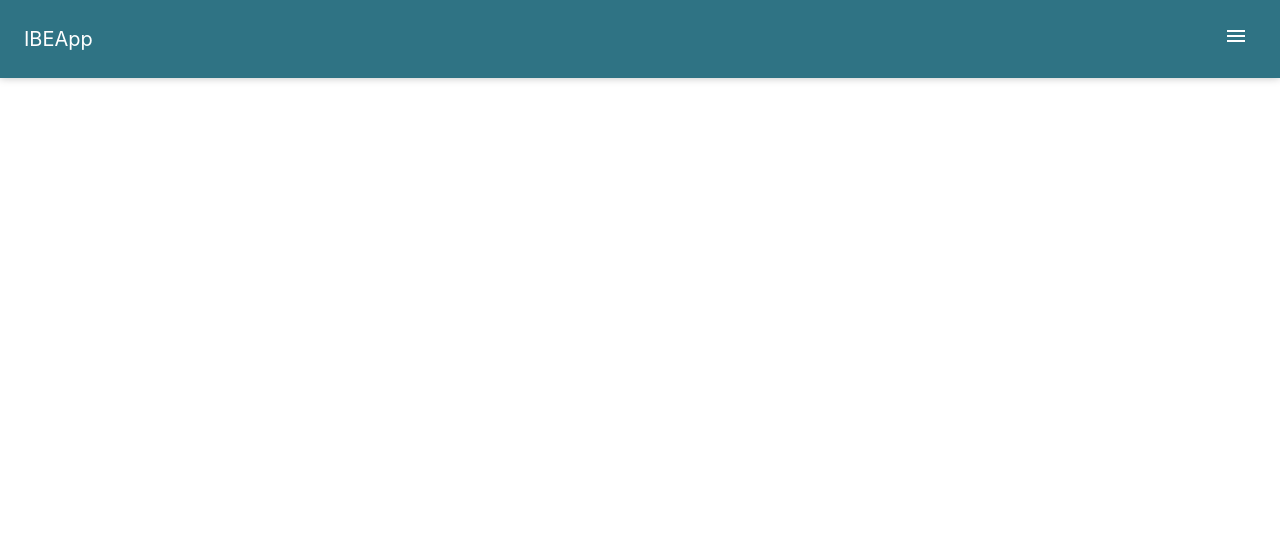
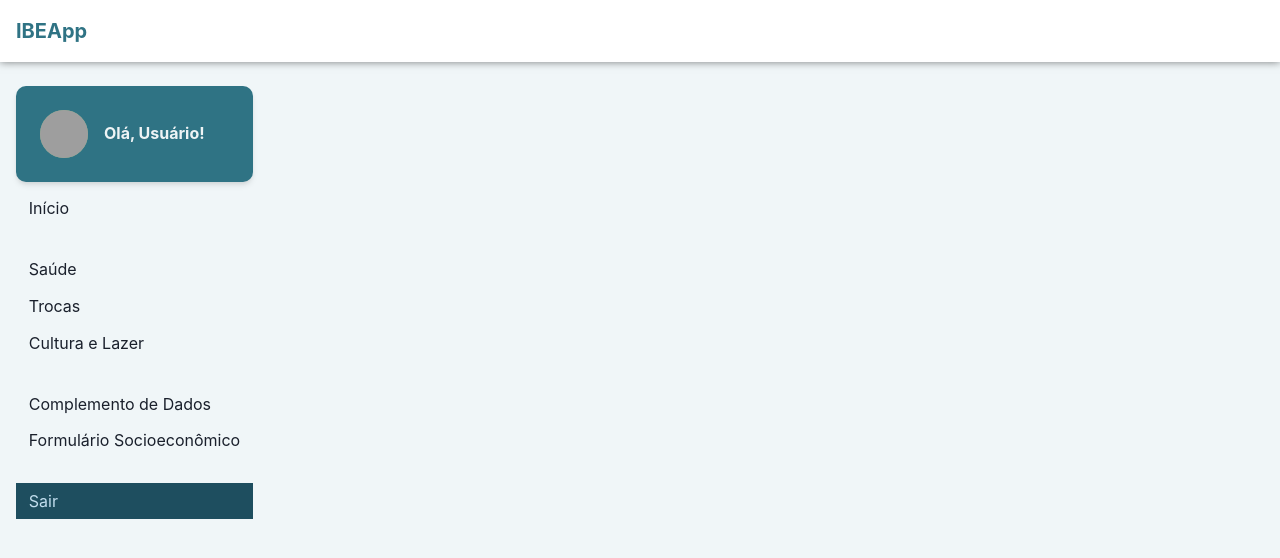
Before and after one commit to CodelabUnifesp/ibeac-web, a React (Create React App) app: page /home in a window 1280 px wide. Shown: the top 558 px of the page. Built offline with nearby package versions, Linux system fonts and the light colour scheme; grey boxes are pictures that could not be loaded; the HTML template or start-up script is replaced by a standard one.

Commit message:
estrutura inicial para sidebar no desktop

```diff
--- a/package.json
+++ b/package.json
@@ -3,6 +3,7 @@
   "version": "0.1.0",
   "private": true,
   "dependencies": {
+    "@chakra-ui/avatar": "^1.2.5",
     "@chakra-ui/button": "^1.3.2",
     "@chakra-ui/icon": "^1.1.9",
     "@chakra-ui/layout": "^1.4.5",
--- a/src/App.js
+++ b/src/App.js
@@ -1,6 +1,6 @@
 import React from 'react';
 
-import {ChakraProvider} from '@chakra-ui/react';
+import {Box, ChakraProvider} from '@chakra-ui/react';
 import Routes from './routes';
 
 import theme from './theme';
@@ -8,9 +8,9 @@ import theme from './theme';
 function App() {
   return (
     <ChakraProvider theme={theme}>
-      <div className="appContainer">
+      <Box className="appContainer" bg={{base: 'white', lg: '#F0F6F8'}}>
         <Routes />
-      </div>
+      </Box>
     </ChakraProvider>
   );
 }
--- a/src/components/Header/index.js
+++ b/src/components/Header/index.js
@@ -6,20 +6,20 @@ import {MdMenu, MdClose} from 'react-icons/md';
 
 import Icon from '@chakra-ui/icon';
 import {IconButton} from '@chakra-ui/button';
-import {Container} from './styles';
+import {Wrapper, Container} from './styles';
 
 const Header = ({children, open, onMenu} = {}) => (
   <>
-    <Container
-      p={6}
-      bg="primary.600"
-      color="white"
+    <Wrapper
+      bg={{base: 'primary.600', lg: 'white'}}
+      color={{base: 'white', lg: 'primary.600'}}
       style={open ? {boxShadow: 'none'} : {}}>
-      <Text fontWeight="regular" fontSize="xl">
+      <Container p={{base: 6, lg: 4}}>
+        <Text fontWeight="bold" fontSize="xl">
           IBEApp
         </Text>
 
-      <Box display={{base: 'block', xs: 'none'}}>
+        <Box display={{base: 'block', lg: 'none'}}>
           <IconButton
             onClick={onMenu}
             colorScheme="white"
@@ -28,6 +28,7 @@ const Header = ({children, open, onMenu} = {}) => (
           />
         </Box>
       </Container>
+    </Wrapper>
     {children}
   </>
 );
--- a/src/components/Header/styles.js
+++ b/src/components/Header/styles.js
@@ -1,5 +1,10 @@
 import {Box} from '@chakra-ui/layout';
 import styled from 'styled-components';
+
+export const Wrapper = styled(Box)`
+  width: 100%;
+  box-shadow: 0px 0px 0.5rem 0px rgba(0, 0, 0, 0.5);
+`;
 
 export const Container = styled(Box)`
   display: flex;
@@ -8,11 +13,8 @@ export const Container = styled(Box)`
   justify-content: space-between;
   flex-wrap: wrap;
   width: 100%;
-  box-shadow: 0px 0px 0.5rem 0px rgba(0, 0, 0, 0.25);
-  z-index: 10;
-  position: absolute;
-  top: 0;
-  left: 0;
+  max-width: 1300px;
+  margin: 0 auto;
 `;
 
 export default {
--- /dev/null
+++ b/src/components/Navigation/index.js
@@ -0,0 +1,30 @@
+import React, {useRef} from 'react';
+
+import {Menu} from '@chakra-ui/react';
+
+import {MenuItem} from './styles';
+
+const Navigation = () => {
+  const ok = useRef();
+
+  return (
+    <Menu>
+      <MenuItem to="/">Início</MenuItem>
+      <br />
+      <MenuItem to="/how">Saúde</MenuItem>
+      <MenuItem to="/faetures">Trocas</MenuItem>
+      <MenuItem to="/pricing">Cultura e Lazer</MenuItem>
+      <br />
+      <MenuItem to="/faetures">Complemento de Dados</MenuItem>
+      <MenuItem to="/pricing">Formulário Socioeconômico</MenuItem>
+      <br />
+      <MenuItem to="/signup" isLast color="primary.100" bg="primary.700">
+        Sair
+      </MenuItem>
+    </Menu>
+  );
+};
+
+Navigation.displayName = 'Navigation';
+
+export default Navigation;
--- /dev/null
+++ b/src/components/Navigation/styles.js
@@ -0,0 +1,16 @@
+import styled from 'styled-components';
+
+import {Box, MenuItem as CMenuItem} from '@chakra-ui/react';
+
+export const MenuItem = styled(CMenuItem)`
+  justify-content: 'center';
+
+  &:focus {
+    background: var(--chakra-colors-primary-400);
+    color: 'black';
+  }
+`;
+
+export default {
+  MenuItem,
+};
--- /dev/null
+++ b/src/components/Sidebar/index.js
@@ -0,0 +1,35 @@
+import React from 'react';
+import PropTypes from 'prop-types';
+
+import {Stack, Box, Button, Heading, Flex} from '@chakra-ui/layout';
+import {Avatar} from '@chakra-ui/avatar';
+
+const Sidebar = ({children} = {}) => (
+  <Stack>
+    <Flex
+      flexDirection="row"
+      align="center"
+      bg="primary.600"
+      p={6}
+      borderRadius="10px"
+      shadow="md">
+      <Box mr={4}>
+        <Avatar name="Usuário" src="https://bit.ly/dan-abramov" />
+      </Box>
+      <Heading size="sm" color="whiteAlpha.900">
+        Olá, Usuário!
+      </Heading>
+    </Flex>
+    <Box>{children}</Box>
+  </Stack>
+);
+
+Sidebar.displayName = 'Sidebar';
+Sidebar.defaultProps = {
+  children: null,
+};
+Sidebar.propTypes = {
+  children: PropTypes.node,
+};
+
+export default Sidebar;
--- a/src/layouts/default/index.js
+++ b/src/layouts/default/index.js
@@ -1,12 +1,13 @@
 import React, {useState} from 'react';
 import PropTypes from 'prop-types';
 
-import {Box, Button, Collapse, Menu, MenuItem, Stack} from '@chakra-ui/react';
+import {Box, Collapse, Stack} from '@chakra-ui/react';
 
 import Header from '../../components/Header';
 
-import {Container} from './styles.js';
-import NavBar from '../../components/Navbar';
+import {Container, Content} from './styles.js';
+import Navigation from '../../components/Navigation';
+import Sidebar from '../../components/Sidebar';
 
 const Default = ({children} = {}) => {
   const [menu, setMenu] = useState(false);
@@ -18,54 +19,30 @@ const Default = ({children} = {}) => {
         <Header open={menu} onMenu={() => setMenu(!menu)}>
           <Collapse in={menu} animateOpacity>
             <Box
-              bg="primary.600"
-              color="white"
-              pt="78px"
+              bg={{base: 'primary.600', lg: 'white'}}
+              color={{base: 'white', lg: 'primary.600'}}
               zIndex={9}
-              boxShadow="0px 0px 0.5rem 0px rgba(0, 0, 0, 0.25)">
-              <Box pb={6} flexBasis={{base: '100%', xs: 'none'}}>
+              boxShadow="0px 0.25rem 0.25rem 0px rgba(0, 0, 0, 0.25)">
+              <Box pb={6} flexBasis={{base: '100%', lg: 'none'}}>
                 <Stack
                   spacing={8}
                   align="center"
                   justify="center"
                   direction="column">
-                  <Menu>
-                    <MenuItem justifyContent="center" to="/">
-                      Início
-                    </MenuItem>
-                    <br />
-                    <MenuItem justifyContent="center" to="/how">
-                      Saúde
-                    </MenuItem>
-                    <MenuItem justifyContent="center" to="/faetures">
-                      Trocas
-                    </MenuItem>
-                    <MenuItem justifyContent="center" to="/pricing">
-                      Cultura e Lazer
-                    </MenuItem>
-                    <br />
-                    <MenuItem justifyContent="center" to="/faetures">
-                      Complemento de Dados
-                    </MenuItem>
-                    <MenuItem justifyContent="center" to="/pricing">
-                      Formulário Socioeconômico
-                    </MenuItem>
-                    <br />
-                    <MenuItem
-                      justifyContent="center"
-                      to="/signup"
-                      isLast
-                      color="primary.100"
-                      bg="primary.700">
-                      Sair
-                    </MenuItem>
-                  </Menu>
+                  <Navigation />
                 </Stack>
               </Box>
             </Box>
           </Collapse>
         </Header>
-        <div className="content">{children}</div>
+        <Content mt={2} p={4}>
+          <Box display={{base: 'none', lg: 'flex'}}>
+            <Sidebar>
+              <Navigation />
+            </Sidebar>
+          </Box>
+          <Box>{children}</Box>
+        </Content>
       </Container>
     </>
   );
--- a/src/layouts/default/styles.js
+++ b/src/layouts/default/styles.js
@@ -5,6 +5,16 @@ export const Container = styled(Box)`
   position: relative;
 `;
 
+export const Content = styled(Box)`
+  display: grid;
+  grid-template-columns: 300px auto;
+  grid-template-rows: auto;
+  max-width: 1300px;
+  margin-left: auto;
+  margin-right: auto;
+`;
+
 export default {
   Container,
+  Content,
 };
```
Also changed, not shown: 1 other file (tests, documents, lock files or other folders). Lines whose indentation alone changed are shown as unchanged.
